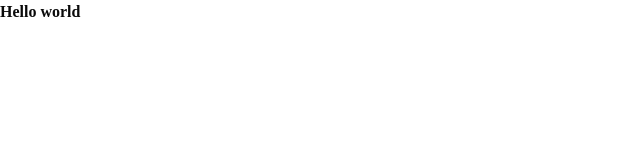
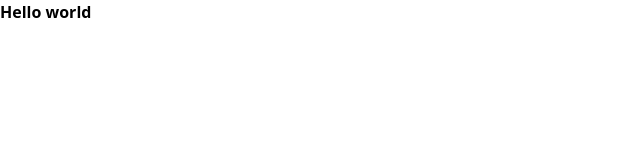
Before and after one commit to zayarazawasthi/ibuilthis, a Next.js app: page / in a window 1280 px wide. Shown: the top 160 px of the page, without its empty margins (0-640 px from the left). Built offline with nearby package versions, Linux system fonts and the light colour scheme.

Commit message:
add app/components/landing-page/hero.tsx

```diff
--- a/app/globals.css
+++ b/app/globals.css
@@ -1,130 +1,3 @@
 @import "tailwindcss";
 @import "tw-animate-css";
 @import "shadcn/tailwind.css";
-
-@custom-variant dark (&:is(.dark *));
-
-@theme inline {
-  --color-background: var(--background);
-  --color-foreground: var(--foreground);
-  --font-sans: var(--font-sans);
-  --font-mono: var(--font-geist-mono);
-  --font-heading: var(--font-sans);
-  --color-sidebar-ring: var(--sidebar-ring);
-  --color-sidebar-border: var(--sidebar-border);
-  --color-sidebar-accent-foreground: var(--sidebar-accent-foreground);
-  --color-sidebar-accent: var(--sidebar-accent);
-  --color-sidebar-primary-foreground: var(--sidebar-primary-foreground);
-  --color-sidebar-primary: var(--sidebar-primary);
-  --color-sidebar-foreground: var(--sidebar-foreground);
-  --color-sidebar: var(--sidebar);
-  --color-chart-5: var(--chart-5);
-  --color-chart-4: var(--chart-4);
-  --color-chart-3: var(--chart-3);
-  --color-chart-2: var(--chart-2);
-  --color-chart-1: var(--chart-1);
-  --color-ring: var(--ring);
-  --color-input: var(--input);
-  --color-border: var(--border);
-  --color-destructive: var(--destructive);
-  --color-accent-foreground: var(--accent-foreground);
-  --color-accent: var(--accent);
-  --color-muted-foreground: var(--muted-foreground);
-  --color-muted: var(--muted);
-  --color-secondary-foreground: var(--secondary-foreground);
-  --color-secondary: var(--secondary);
-  --color-primary-foreground: var(--primary-foreground);
-  --color-primary: var(--primary);
-  --color-popover-foreground: var(--popover-foreground);
-  --color-popover: var(--popover);
-  --color-card-foreground: var(--card-foreground);
-  --color-card: var(--card);
-  --radius-sm: calc(var(--radius) * 0.6);
-  --radius-md: calc(var(--radius) * 0.8);
-  --radius-lg: var(--radius);
-  --radius-xl: calc(var(--radius) * 1.4);
-  --radius-2xl: calc(var(--radius) * 1.8);
-  --radius-3xl: calc(var(--radius) * 2.2);
-  --radius-4xl: calc(var(--radius) * 2.6);
-}
-
-:root {
-  --background: oklch(1 0 0);
-  --foreground: oklch(0.145 0 0);
-  --card: oklch(1 0 0);
-  --card-foreground: oklch(0.145 0 0);
-  --popover: oklch(1 0 0);
-  --popover-foreground: oklch(0.145 0 0);
-  --primary: oklch(0.205 0 0);
-  --primary-foreground: oklch(0.985 0 0);
-  --secondary: oklch(0.97 0 0);
-  --secondary-foreground: oklch(0.205 0 0);
-  --muted: oklch(0.97 0 0);
-  --muted-foreground: oklch(0.556 0 0);
-  --accent: oklch(0.97 0 0);
-  --accent-foreground: oklch(0.205 0 0);
-  --destructive: oklch(0.577 0.245 27.325);
-  --border: oklch(0.922 0 0);
-  --input: oklch(0.922 0 0);
-  --ring: oklch(0.708 0 0);
-  --chart-1: oklch(0.87 0 0);
-  --chart-2: oklch(0.556 0 0);
-  --chart-3: oklch(0.439 0 0);
-  --chart-4: oklch(0.371 0 0);
-  --chart-5: oklch(0.269 0 0);
-  --radius: 0.625rem;
-  --sidebar: oklch(0.985 0 0);
-  --sidebar-foreground: oklch(0.145 0 0);
-  --sidebar-primary: oklch(0.205 0 0);
-  --sidebar-primary-foreground: oklch(0.985 0 0);
-  --sidebar-accent: oklch(0.97 0 0);
-  --sidebar-accent-foreground: oklch(0.205 0 0);
-  --sidebar-border: oklch(0.922 0 0);
-  --sidebar-ring: oklch(0.708 0 0);
-}
-
-.dark {
-  --background: oklch(0.145 0 0);
-  --foreground: oklch(0.985 0 0);
-  --card: oklch(0.205 0 0);
-  --card-foreground: oklch(0.985 0 0);
-  --popover: oklch(0.205 0 0);
-  --popover-foreground: oklch(0.985 0 0);
-  --primary: oklch(0.922 0 0);
-  --primary-foreground: oklch(0.205 0 0);
-  --secondary: oklch(0.269 0 0);
-  --secondary-foreground: oklch(0.985 0 0);
-  --muted: oklch(0.269 0 0);
-  --muted-foreground: oklch(0.708 0 0);
-  --accent: oklch(0.269 0 0);
-  --accent-foreground: oklch(0.985 0 0);
-  --destructive: oklch(0.704 0.191 22.216);
-  --border: oklch(1 0 0 / 10%);
-  --input: oklch(1 0 0 / 15%);
-  --ring: oklch(0.556 0 0);
-  --chart-1: oklch(0.87 0 0);
-  --chart-2: oklch(0.556 0 0);
-  --chart-3: oklch(0.439 0 0);
-  --chart-4: oklch(0.371 0 0);
-  --chart-5: oklch(0.269 0 0);
-  --sidebar: oklch(0.205 0 0);
-  --sidebar-foreground: oklch(0.985 0 0);
-  --sidebar-primary: oklch(0.488 0.243 264.376);
-  --sidebar-primary-foreground: oklch(0.985 0 0);
-  --sidebar-accent: oklch(0.269 0 0);
-  --sidebar-accent-foreground: oklch(0.985 0 0);
-  --sidebar-border: oklch(1 0 0 / 10%);
-  --sidebar-ring: oklch(0.556 0 0);
-}
-
-@layer base {
-  * {
-    @apply border-border outline-ring/50;
-  }
-  body {
-    @apply bg-background text-foreground;
-  }
-  html {
-    @apply font-sans;
-  }
-}
```
Also changed, not shown: app/components/landing-page/hero.tsx (added).
